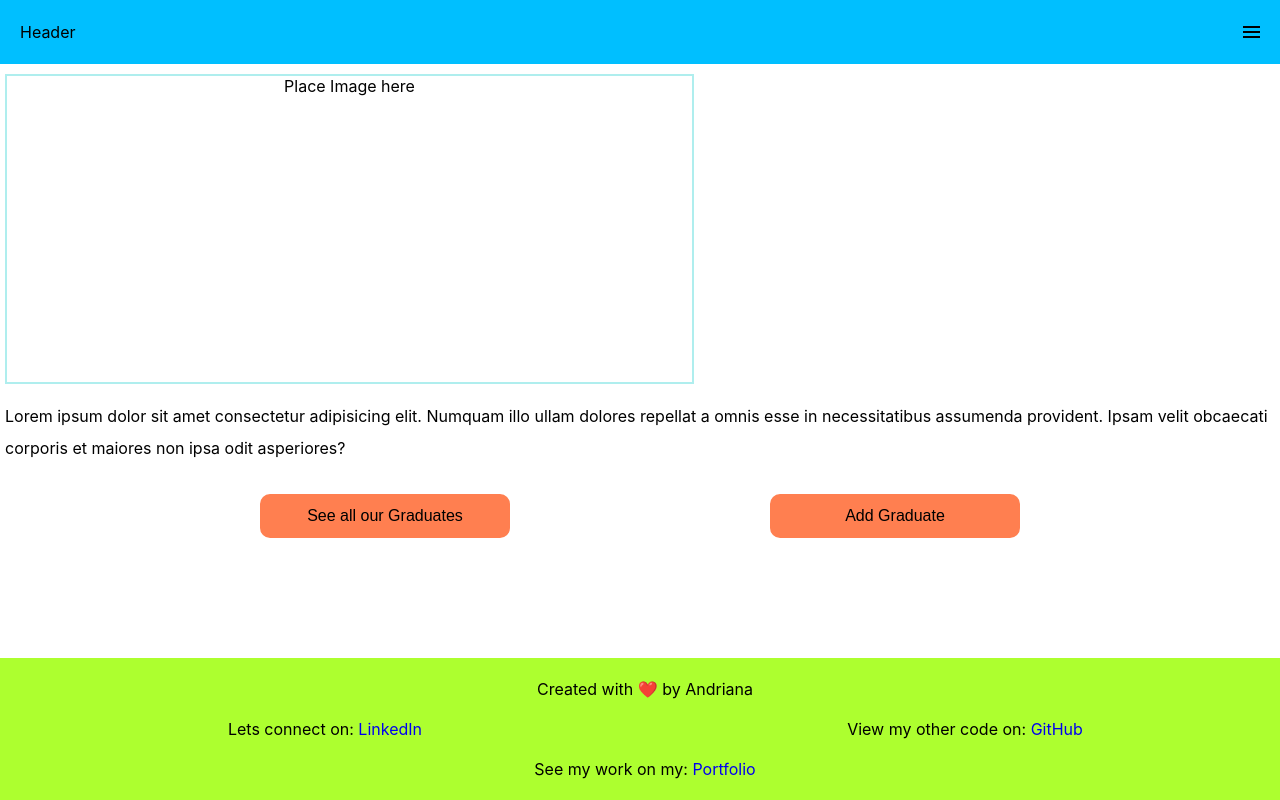
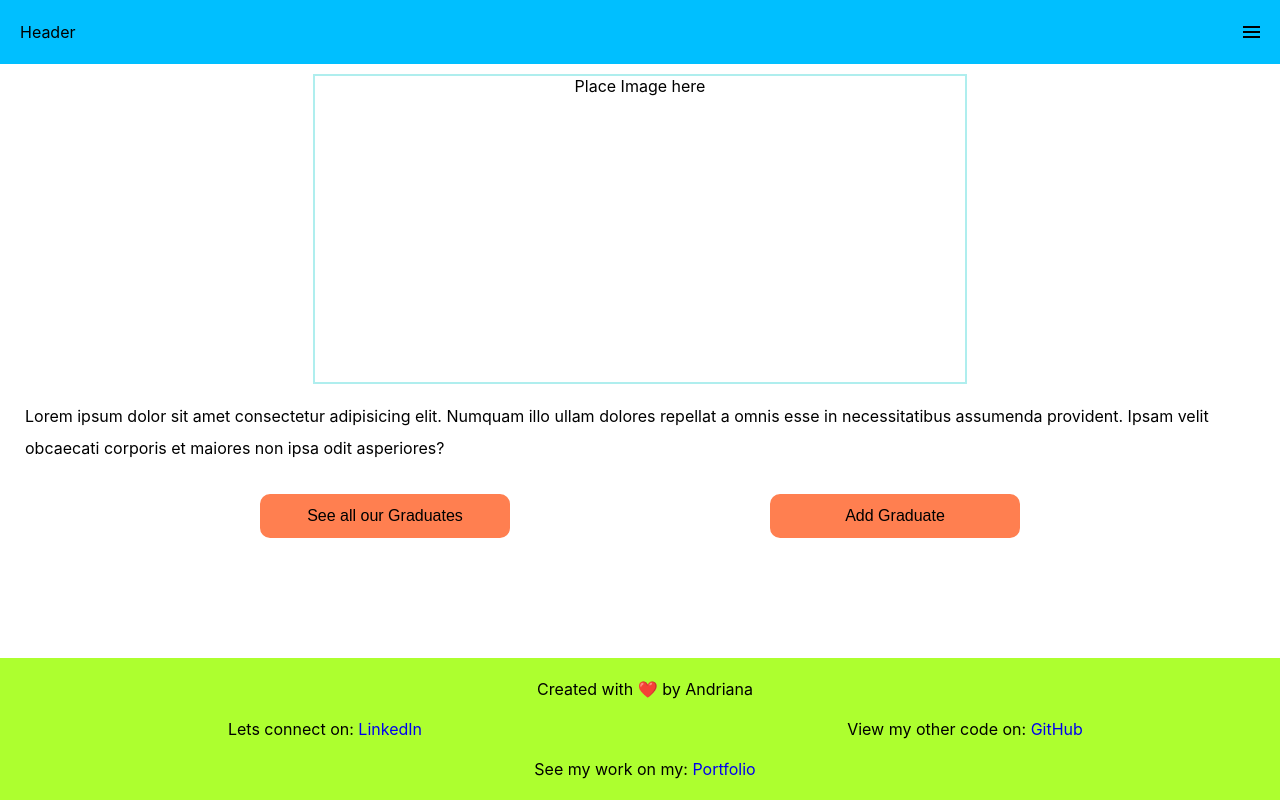
Before and after one commit to AndrianaOS/graduates-page, a React (Create React App) app: page / in a window 1280 px wide. Built offline with nearby package versions, Linux system fonts and the light colour scheme.

Commit message:
Refactor CSS

```diff
--- a/src/components/Footer/footer.css
+++ b/src/components/Footer/footer.css
@@ -1,7 +1,7 @@
 .footer {
   background-color: #adff2f;
   padding: 5px;
-  margin: 30px 0 0;
+  margin: 20px 0 0;
 }
 
 .socials {
--- a/src/pages/LandingPage/landingPage.css
+++ b/src/pages/LandingPage/landingPage.css
@@ -1,11 +1,12 @@
 .picture-area {
   border: 2px solid #afeeee;
-  margin: 10px 5px;
+  margin: 10px auto;
   height: 306px;
+  max-width: 650px;
 }
 
 .page-desc {
-  margin: 10px 5px 30px;
+  margin: 10px 25px 30px;
   text-align: start;
   font-size: 1rem;
   line-height: 2;
@@ -35,10 +36,6 @@
 }
 
 @media screen and (min-width: 700px) {
-  .picture-area {
-    width: 685px;
-  }
-
   .btn-area {
     flex-direction: row;
     justify-content: space-evenly;
```
